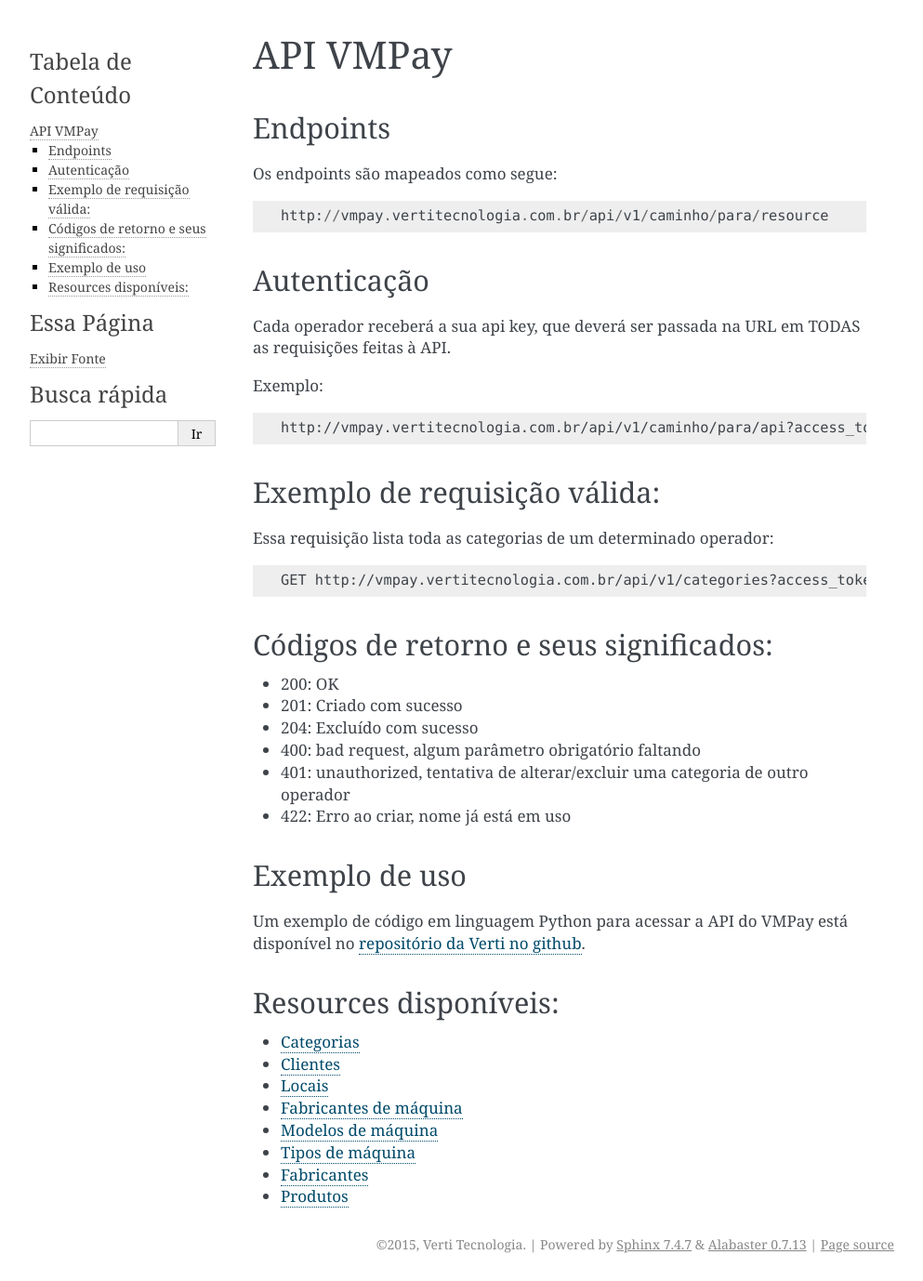
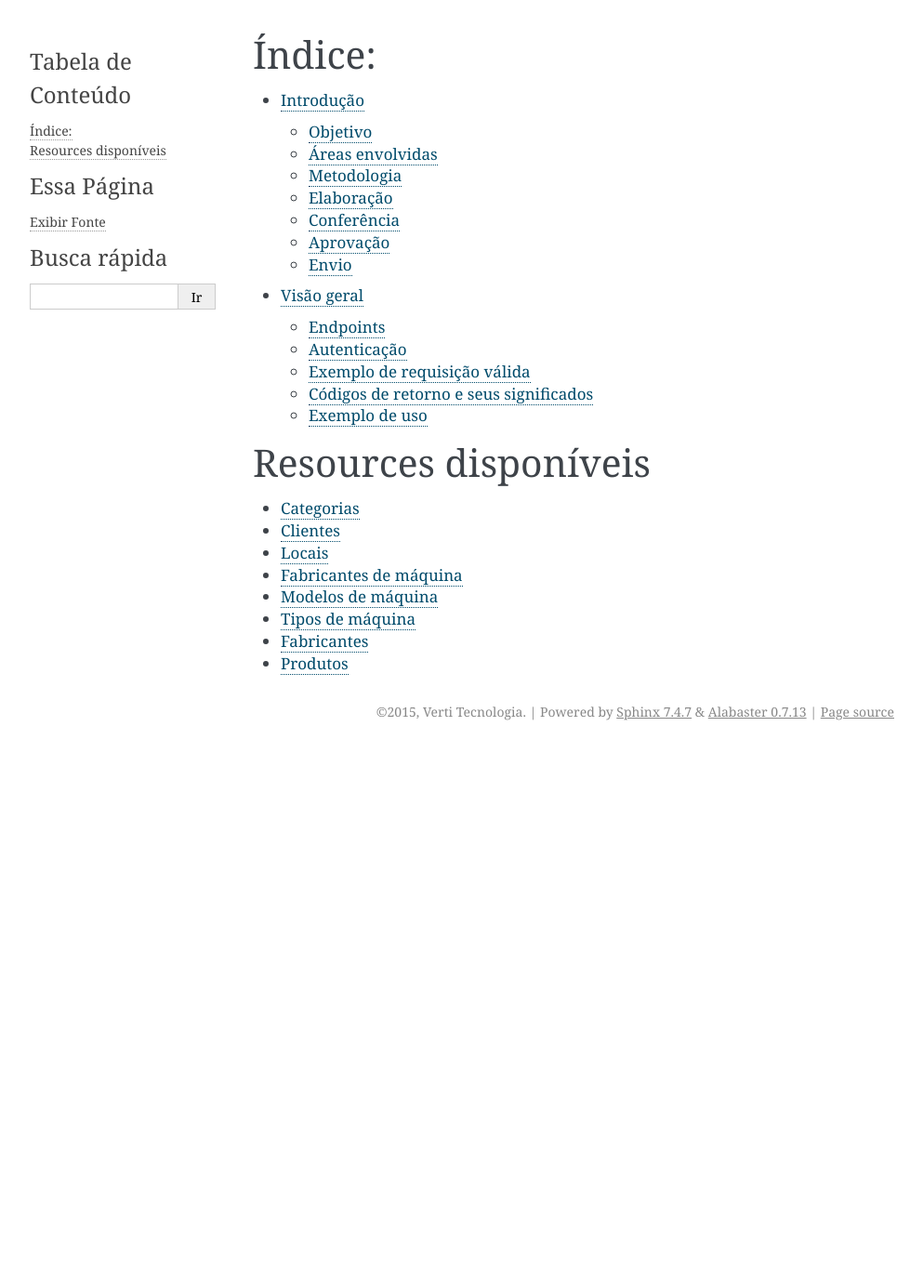
Before and after one commit to rfbezerra/vmpay_api_doc, a Sphinx documentation site: the page built from docs/source/index.rst, in a window 1280 px wide. Shown: the whole page at 93% size, without its empty margins (148-1141 px from the left). Built offline with Sphinx 7.4.7, drawn with Linux system fonts in a browser that asks for light colours; after the commit the page ends 900 px from its top, so only the background shows below that.

```diff
--- a/docs/source/index.rst
+++ b/docs/source/index.rst
@@ -1,60 +1,23 @@
-#########
-API VMPay
-#########
-
-Endpoints
-=========
-
-Os endpoints são mapeados como segue::
-
-    http://vmpay.vertitecnologia.com.br/api/v1/caminho/para/resource
-
-Autenticação
-============
-
-Cada operador receberá a sua api key, que deverá ser passada na URL em TODAS as
-requisições feitas à API.
-
-Exemplo::
-
-    http://vmpay.vertitecnologia.com.br/api/v1/caminho/para/api?access_token=837e068fbb4c1e1f
-
-Exemplo de requisição válida:
-=============================
-
-Essa requisição lista toda as categorias de um determinado operador::
-
-    GET http://vmpay.vertitecnologia.com.br/api/v1/categories?access_token=213qweasdzxc
-
-Códigos de retorno e seus significados:
-=======================================
-
-* 200: OK
-* 201: Criado com sucesso
-* 204: Excluído com sucesso
-* 400: bad request, algum parâmetro obrigatório faltando
-* 401: unauthorized, tentativa de alterar/excluir uma categoria de outro operador
-* 422: Erro ao criar, nome já está em uso
-
-Exemplo de uso
-==============
-
-Um exemplo de código em linguagem Python para acessar a API do VMPay está
-disponível no `repositório da Verti no github`_.
-
-.. _repositório da Verti no github: https://github.com/vertitecnologia/vmpay_api_client
-
-Resources disponíveis:
-======================
+Índice:
+=======
 
 .. toctree::
-   :maxdepth: 1
+   :maxdepth: 2
 
-   category
-   client
-   location
-   machine_manufacturer
-   machine_model
-   machine_type
-   manufacturer
-   product
+   intro
+   overview
+
+Resources disponíveis
+=====================
+
+.. toctree::
+  :maxdepth: 1
+
+  category
+  client
+  location
+  machine_manufacturer
+  machine_model
+  machine_type
+  manufacturer
+  product
```
Also changed, not shown: docs/source/intro.rst (added, +77 -0 lines), docs/source/overview.rst (added, +45 -0 lines), docs/source/images/api_vmpay.png (added).
